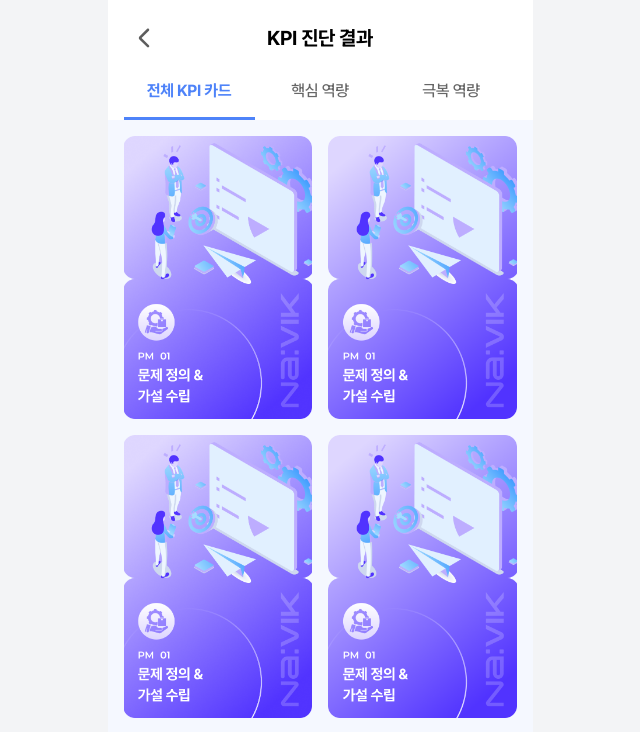
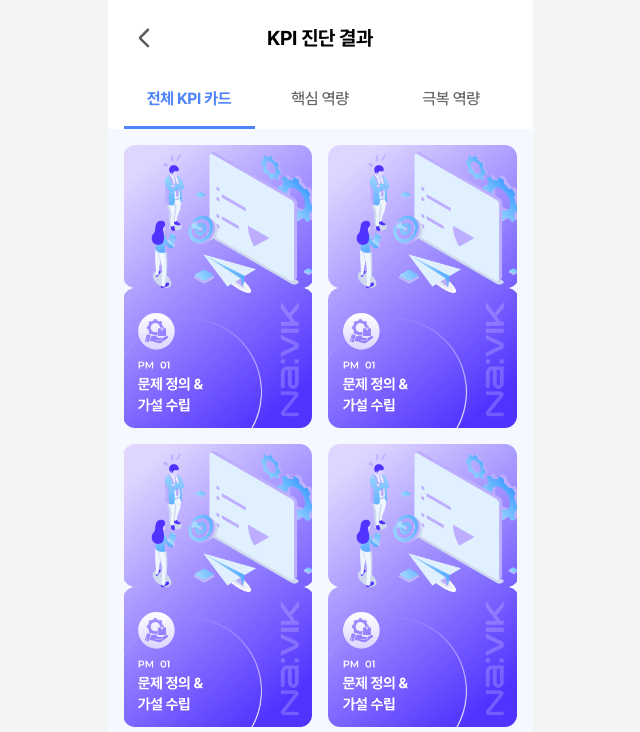
Before and after one commit to UMC9th-NaviK/NaviK-FE, a React (Vite) app: page /job/result in a window 1280 px wide. Shown: the top 732 px of the page, without its empty margins (320-960 px from the left). Built offline with nearby package versions, Linux system fonts and the light colour scheme.

Commit message:
#8 [CHORE] 네비게이터 여백 수정

```diff
--- a/src/components/job/CardNavigate.tsx
+++ b/src/components/job/CardNavigate.tsx
@@ -11,7 +11,7 @@ const CardNavigate = ({ selected, setSelected }: CardNavigateProps) => {
       {NAVS.map((label, idx) => (
         <button
           key={label}
-          className={`flex-1 cursor-pointer pb-3.75 transition-all ${
+          className={`flex-1 cursor-pointer pt-2 pb-4 transition-all ${
             selected === idx
               ? 'text-body-16B text-primary-blue-500 border-primary-blue-500 border-b-[3px]'
               : 'text-body-16M text-opacity-black-60 border-b-[3px] border-transparent'
```
